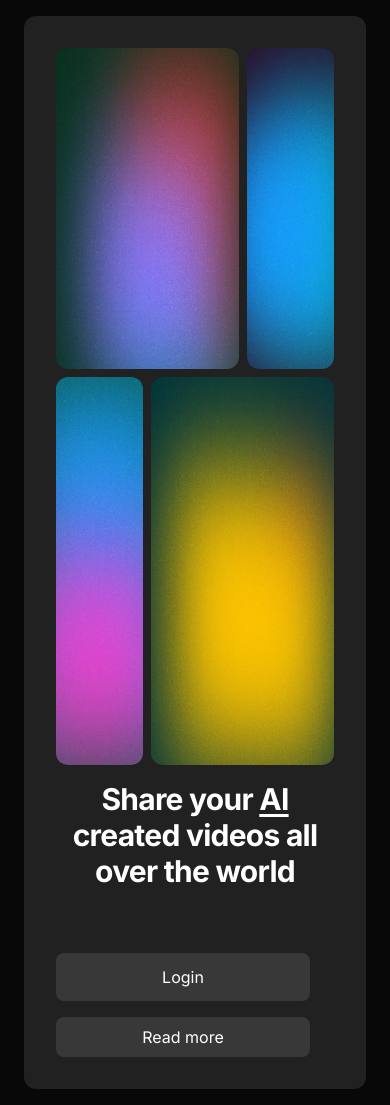
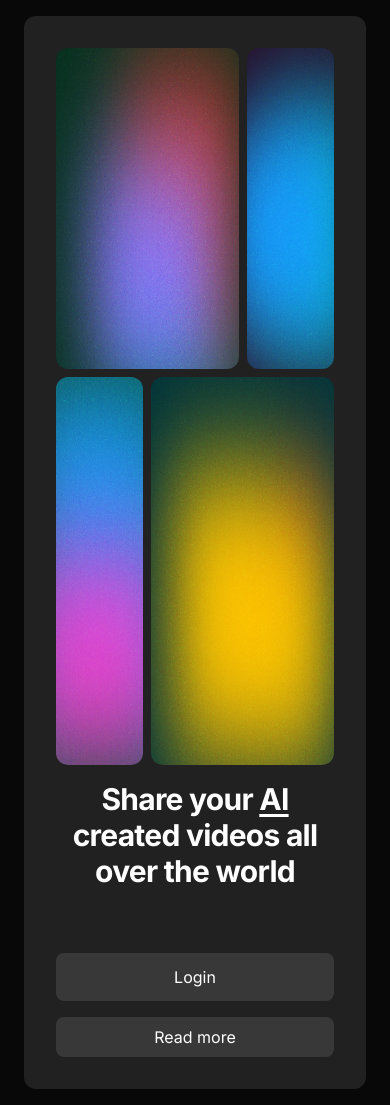
Before and after one commit to bygimenez/applio-tv, a Next.js app: page /en/home in a window 390 px wide. Built offline with nearby package versions, Linux system fonts and the light colour scheme.

Commit message:
fix mobile

```diff
--- a/src/app/[locale]/home/page.tsx
+++ b/src/app/[locale]/home/page.tsx
@@ -24,7 +24,7 @@ export default function HomeWithOutLogin() {
                         <h1 className="text-3xl md:text-7xl font-bold tracking-tight text-white md:text-right text-center md:max-w-[1400px]">Share your <span className="underline decoration-3 underline-offset-4">AI</span> created videos all over the world</h1>
                     </div>
                 </div>
-                <div className="md:absolute bottom-12 md:right-0 md:w-1/4 p-8 flex flex-col gap-4 mr-6">
+                <div className="md:absolute bottom-12 md:right-0 md:w-1/4 p-8 flex flex-col gap-4 md:mr-6">
                     <a href={`/${locale}/login`} className="hover:bg-white/30 cursor-pointer bg-white/10 w-full text-center rounded-lg py-3">Login</a>
                     <a className="hover:underline hover:bg-white/30 cursor-pointer bg-white/10 w-full text-center rounded-lg py-2">Read more</a>
 
```
